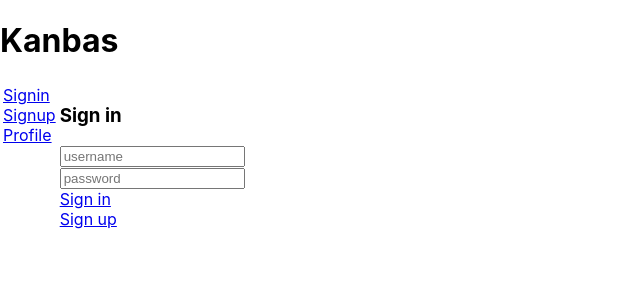
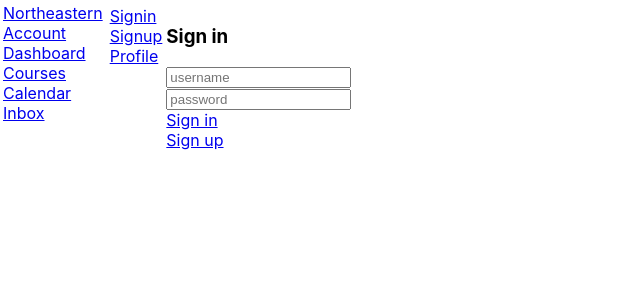
Before and after one commit to Tommytian993/coursework-cs4530, a React (Create React App) app: page /#/Kanbas/Account/Signin in a window 1280 px wide. Shown: the top 300 px of the page, without its empty margins (0-640 px from the left). Built offline with nearby package versions, Linux system fonts and the light colour scheme.

Commit message:
feat(kanbas): two-column layout with KanbasNavigation and routes; default to /Kanbas/Account

```diff
--- a/src/Kanbas/index.tsx
+++ b/src/Kanbas/index.tsx
@@ -1,16 +1,25 @@
 import { Routes, Route, Navigate } from "react-router";
 import Account from "./Account";
 import Dashboard from "./Dashboard";
+import KanbasNavigation from "./Navigation";
 
 export default function Kanbas() {
   return (
     <div id="wd-kanbas">
-      <h1>Kanbas</h1>
-      <Routes>
-        <Route path="/" element={<Navigate to="Account" />} />
-        <Route path="/Account/*" element={<Account />} />
-        <Route path="/Dashboard" element={<Dashboard />} />
-      </Routes>
+      <table>
+        <tr>
+          <td valign="top">
+            <KanbasNavigation />
+          </td>
+          <td valign="top">
+            <Routes>
+              <Route path="/" element={<Navigate to="/Kanbas/Account" />} />
+              <Route path="/Account/*" element={<Account />} />
+              <Route path="/Dashboard" element={<Dashboard />} />
+            </Routes>
+          </td>
+        </tr>
+      </table>
     </div>
   );
 }
```
